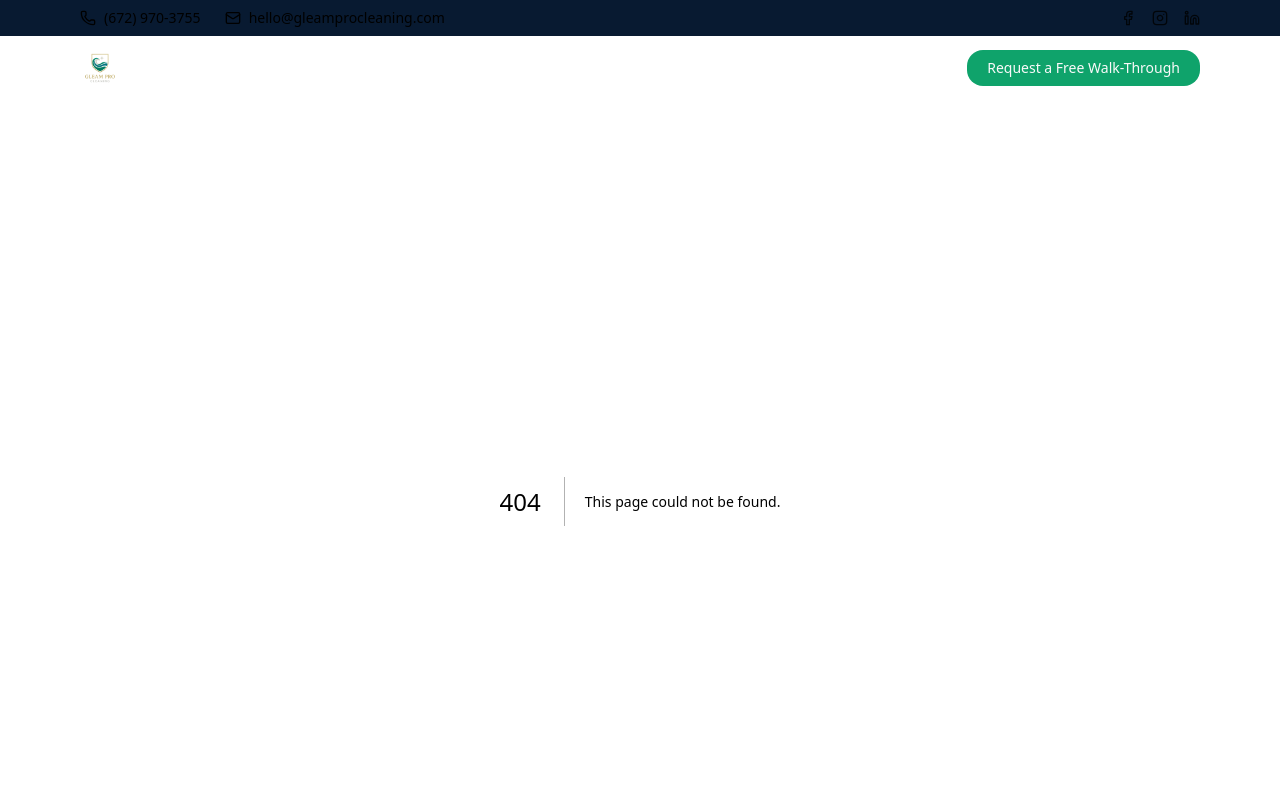
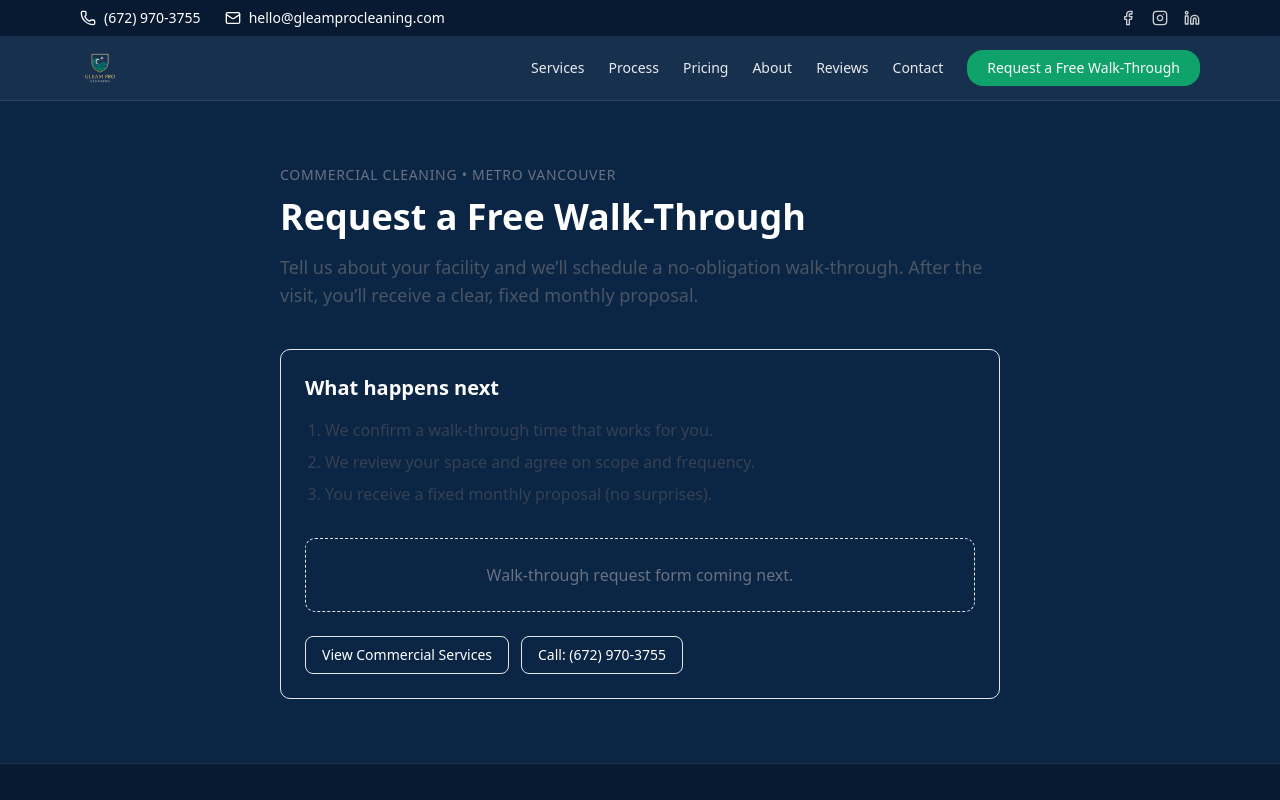
Before and after one commit to iLongRanger/gleamProCleaning, a Next.js app: page /request-walkthrough in a window 1280 px wide. Before the commit this address had no page. Shown: the top 800 px of the page. Built offline with nearby package versions, Linux system fonts and the light colour scheme.

Commit message:
feat(website): add request walkthrough page and route

```diff
--- /dev/null
+++ b/app/request-walkthrough/page.tsx
@@ -0,0 +1,51 @@
+import Link from "next/link";
+
+export default function RequestWalkthroughPage() {
+  return (
+    <main className="mx-auto max-w-3xl px-6 py-16">
+      <div className="mb-10">
+        <p className="text-sm uppercase tracking-wider text-gray-500">
+          Commercial Cleaning • Metro Vancouver
+        </p>
+
+        <h1 className="mt-3 text-4xl font-bold">Request a Free Walk-Through</h1>
+
+        <p className="mt-4 text-lg text-gray-600">
+          Tell us about your facility and we’ll schedule a no-obligation
+          walk-through. After the visit, you’ll receive a clear, fixed monthly
+          proposal.
+        </p>
+      </div>
+
+      <section className="rounded-lg border p-6">
+        <h2 className="text-xl font-semibold">What happens next</h2>
+
+        <ol className="mt-4 list-decimal space-y-2 pl-5 text-gray-700">
+          <li>We confirm a walk-through time that works for you.</li>
+          <li>We review your space and agree on scope and frequency.</li>
+          <li>You receive a fixed monthly proposal (no surprises).</li>
+        </ol>
+
+        <div className="mt-8 rounded-lg border border-dashed p-6 text-center text-gray-500">
+          Walk-through request form coming next.
+        </div>
+
+        <div className="mt-6 flex flex-wrap gap-3">
+          <Link
+            href="/commercial-cleaning"
+            className="rounded-md border px-4 py-2 text-sm font-medium"
+          >
+            View Commercial Services
+          </Link>
+
+          <a
+            href="tel:+16729703755"
+            className="rounded-md border px-4 py-2 text-sm font-medium"
+          >
+            Call: (672) 970-3755
+          </a>
+        </div>
+      </section>
+    </main>
+  );
+}
--- a/components/Header.tsx
+++ b/components/Header.tsx
@@ -74,7 +74,7 @@ export default function Header() {
             className="rounded-2xl px-5"
             style={{ backgroundColor: colors.emerald }}
           >
-            <Link href="#quote">Request a Free Walk-Through</Link>
+            <Link href="/request-walkthrough">Request a Free Walk-Through</Link>
           </Button>
         </nav>
       </div>
```
Also changed, not shown: 1 other file (tests, documents, lock files or other folders).
